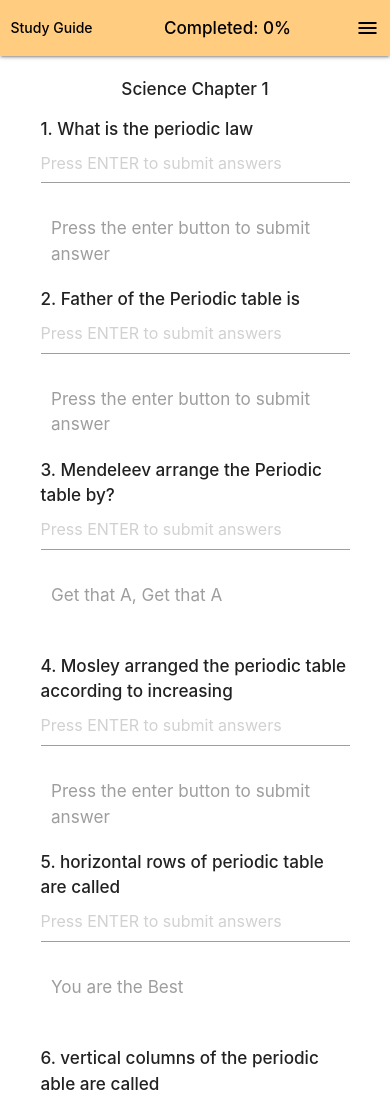
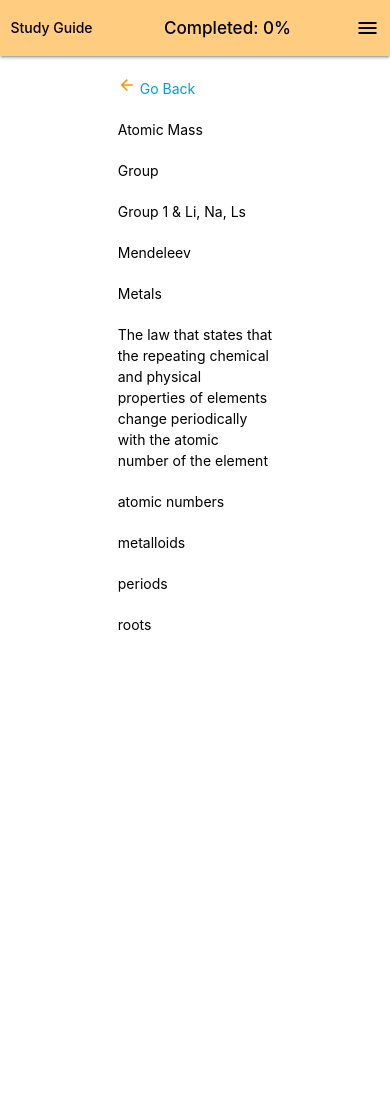
Before and after one commit to jcsmileyjr/Study-Guide, a plain HTML site: page index.html at #!/answersList in a window 390 px wide. Shown: the top 1100 px of the page. After the commit the page ends 844 px from the top, so only its background shows below. Drawn offline with nearby package versions, Linux system fonts and the light colour scheme.

Commit message:
Hint feature for mobile view
- create icon that links to a page with the list of hints
- create that new page
- update app.js to use it

```diff
--- a/css/studyGuide.css
+++ b/css/studyGuide.css
@@ -71,10 +71,10 @@ label {
     text-align: center;
 }
 
-/*increase height between test name and hint list
-.fixedHints {
-	margin-top: 0px;
-}*/
+/*grey out question to simulate being disabled*/
+.disableQuestion {
+	color:darkgrey;
+}
 
 /*increase space between hints*/
 .spaceBetweenHints {
--- a/js/app.js
+++ b/js/app.js
@@ -20,5 +20,12 @@ myApp.config(['$stateProvider', '$urlRouterProvider',function($stateProvider, $u
             templateUrl: 'final grade/finalGrade.html',
             controller: "finalGradeController"
         })
+        //The navigation state redirects the user to the template connected to the controller
+        .state('answersList', {
+            url:'/answersList',
+            templateUrl: 'questions/answersList.html',
+            controller: "questionsController"
+        })
+
 
 }]);
--- /dev/null
+++ b/questions/answersList.html
@@ -0,0 +1,6 @@
+<div class="row ">
+    <div class="col s6 offset-s3">
+		<a class="fixedElement" ui-sref="questions"><i class="material-icons md-18 orange-text text-accent-3">arrow_back</i> Go Back</a>
+			<p class="black-text spaceBetweenHints" ng-repeat="answers in answersToQuestions">{{ answers }}</p>
+    </div>
+</div>
--- a/questions/questions.html
+++ b/questions/questions.html
@@ -9,14 +9,15 @@
             <form class="flow-text section" name="myform" novalidate>
                 <div input-field>
                     <!-- Question-->
-                    <strong>{{$index + 1}}. {{guide.question}}</strong>
+                    <strong ng-class="{disableQuestion:guide.completed}">{{$index + 1}}. {{guide.question}}<a class="hide-on-med-and-up" ui-sref="answersList"><i class="material-icons md-18 orange-text text-accent-3 ">receipt</i></a></strong>
 
                     <!-- The user inputs the answer here. The ng-disabled attribute will changes-->
 					<!--The "userAnswer" variable is the answer given by the user and use in the controller.-->
 					<!--The id attribute identify the question. -->
 					<!--The ng-disabled attribute changes this unique question's completed value to true, therefore disabling the done button below it -->
 					<!--The ng-keypress attribute allows the user to press the "enter" keyboard command that stimulates the done button below(submit answer and disable button) -->
-                    <textarea enter class="z-depth-1 materialize-textarea" ng-model="userAnswer" placeholder="Press ENTER to submit answers" required ng-disabled="guide.completed==true" id="{{$index + 1}}" ng-keypress="DoneWithKeyboardEnterCommand($event, $index, userAnswer)" tabindex="{{$index + 1}}"></textarea>
+                    <textarea enter class="z-depth-1 materialize-textarea" ng-model="userAnswer" placeholder="Press ENTER to submit answers" required ng-disabled="guide.completed==true" id="{{$index + 1}}" ng-keypress="DoneWithKeyboardEnterCommand($event, $index, userAnswer)" tabindex="{{$index + 1}}">{{guide.userAnswer}}</textarea>
+
                 </div>
                 <!-- Show this div when app start for student to type answers-->
                 <div ng-show="takingTest">
```
